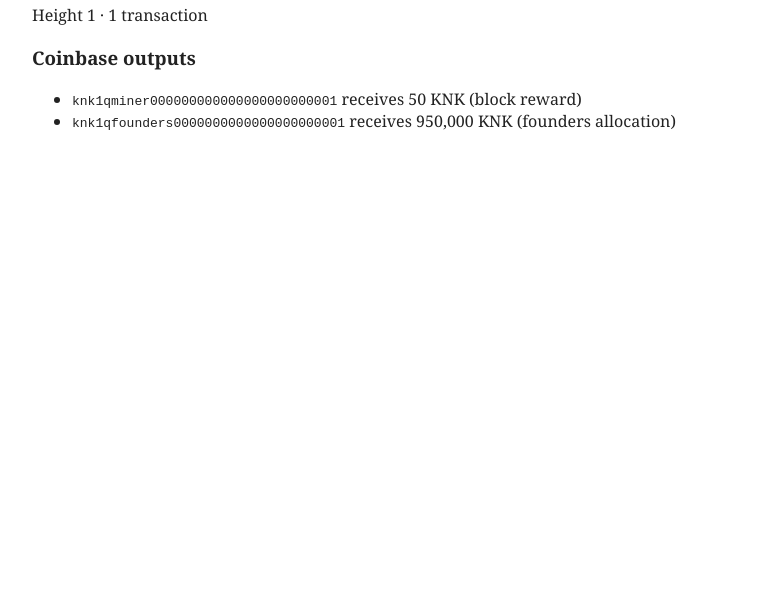
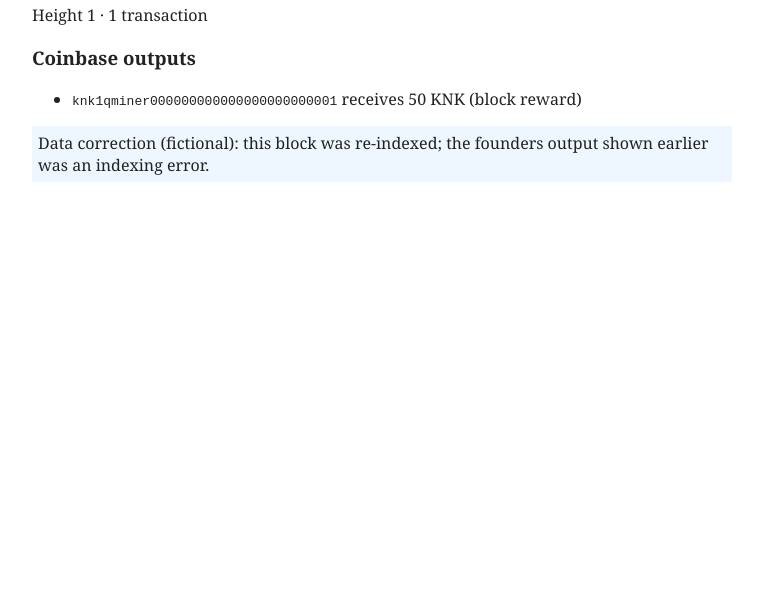
Before and after one commit to brilliantnodes/demo-explorer, a plain HTML site: page kinkcoin/block-1.html in a window 1280 px wide. Shown: the part 209-800 px from the top of the page, without its empty margins (258-1021 px from the left). Drawn offline with Linux system fonts and the light colour scheme.

Commit message:
Fictional explorer data correction for kinkcoin (Bradbury live run of Launch Claim Checker v2)
Co-Authored-By: Claude Opus 5.5 <noreply@anthropic.com>
Claude-Session: https://claude.ai/code/session_01PmboiXeSxAX9LMvc5cn1bn

```diff
--- a/kinkcoin/block-1.html
+++ b/kinkcoin/block-1.html
@@ -10,7 +10,6 @@
 <h3>Coinbase outputs</h3>
 <ul>
 <li><code>knk1qminer000000000000000000000001</code> receives 50 KNK (block reward)</li>
-<li><code>knk1qfounders0000000000000000000001</code> receives 950,000 KNK (founders allocation)</li>
 </ul>
-
+<p class="fix">Data correction (fictional): this block was re-indexed; the founders output shown earlier was an indexing error.</p>
 </body></html>
```
